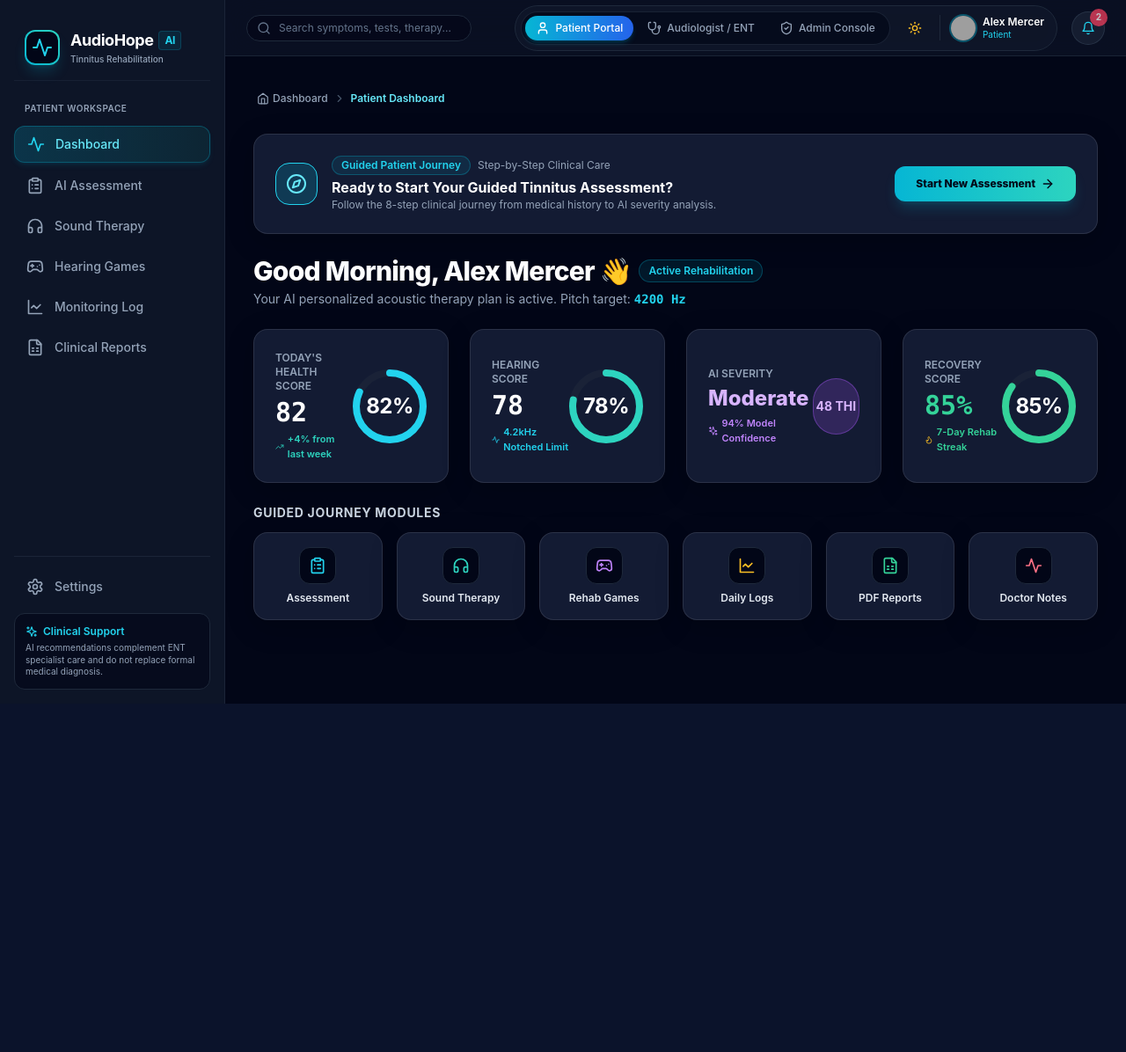
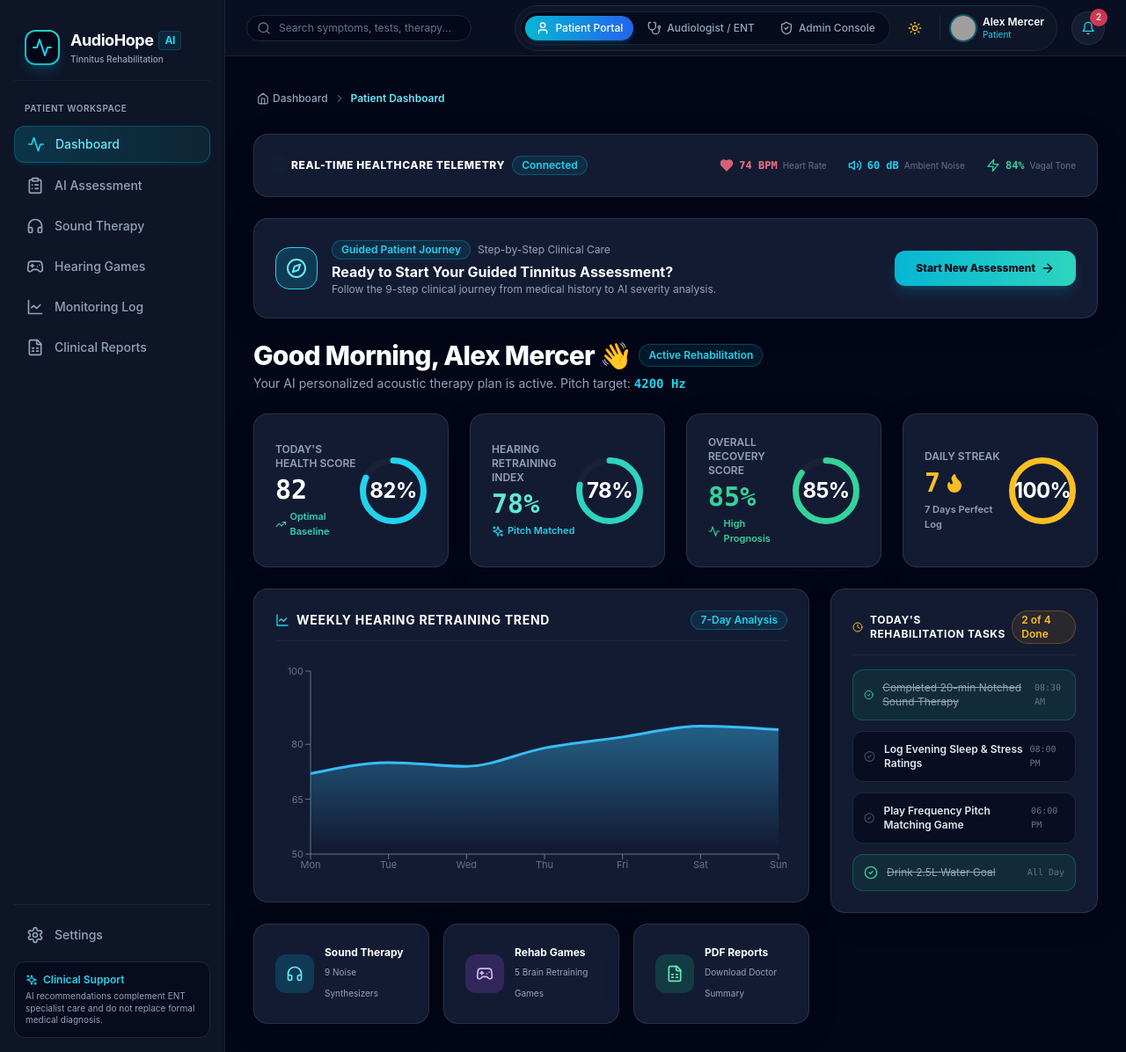
Before and after one commit to lakshanasri30-agal/Audiohope-AI, a Next.js app: page /dashboard in a window 1280 px wide. Shown: the whole page at 88% size. Before the commit the page ends 800 px from the top, so only its background shows below. Built offline with nearby package versions, Linux system fonts and the light colour scheme; grey boxes are pictures that could not be loaded.

Commit message:
Integrate real-time live biometrics telemetry stream (Heart Rate BPM, Decibel Noise Meter, Vagal Tone) into Patient Dashboard

```diff
--- a/app/dashboard/page.tsx
+++ b/app/dashboard/page.tsx
@@ -1,6 +1,6 @@
 'use client';
 
-import React from 'react';
+import React, { useState, useEffect } from 'react';
 import Link from 'next/link';
 import { Sidebar } from '@/components/layout/Sidebar';
 import { Navbar } from '@/components/layout/Navbar';
@@ -25,10 +25,30 @@ import {
   ArrowRight,
   TrendingUp,
   Compass,
+  Heart,
+  Volume2,
+  Radio,
+  Zap,
 } from 'lucide-react';
 
 export default function DashboardPage() {
   const { user } = useAppStore();
+
+  // Real-time live biometrics telemetry state
+  const [liveBpm, setLiveBpm] = useState(72);
+  const [liveDb, setLiveDb] = useState(58);
+  const [vagalIndex, setVagalIndex] = useState(84);
+
+  // Live real-time biometrics ticker effect
+  useEffect(() => {
+    const interval = setInterval(() => {
+      setLiveBpm(68 + Math.floor(Math.random() * 8));
+      setLiveDb(52 + Math.floor(Math.random() * 12));
+      setVagalIndex(82 + Math.floor(Math.random() * 5));
+    }, 2500);
+
+    return () => clearInterval(interval);
+  }, []);
 
   const todayTasks = [
     { title: 'Completed 20-min Notched Sound Therapy', done: true, time: '08:30 AM', category: 'Therapy' },
@@ -47,6 +67,37 @@ export default function DashboardPage() {
           {/* Breadcrumbs */}
           <Breadcrumb items={[{ label: 'Patient Dashboard' }]} />
 
+          {/* Real-time Live Biometrics Telemetry Strip */}
+          <GlassCard className="bg-gradient-to-r from-slate-900 via-slate-900 to-indigo-950/40 border-indigo-500/30">
+            <div className="flex flex-col sm:flex-row items-center justify-between gap-4 text-xs">
+              <div className="flex items-center gap-2">
+                <span className="w-2.5 h-2.5 rounded-full bg-emerald-400 animate-ping" />
+                <span className="font-extrabold text-white uppercase tracking-wider">Real-Time Healthcare Telemetry</span>
+                <Badge variant="cyan">Connected</Badge>
+              </div>
+
+              <div className="flex items-center gap-6 font-mono">
+                <div className="flex items-center gap-1.5 text-rose-400">
+                  <Heart className="w-4 h-4 animate-pulse fill-current" />
+                  <span className="font-bold">{liveBpm} BPM</span>
+                  <span className="text-[10px] text-slate-500 font-sans">Heart Rate</span>
+                </div>
+
+                <div className="flex items-center gap-1.5 text-cyan-400">
+                  <Volume2 className="w-4 h-4" />
+                  <span className="font-bold">{liveDb} dB</span>
+                  <span className="text-[10px] text-slate-500 font-sans">Ambient Noise</span>
+                </div>
+
+                <div className="flex items-center gap-1.5 text-emerald-400">
+                  <Zap className="w-4 h-4" />
+                  <span className="font-bold">{vagalIndex}%</span>
+                  <span className="text-[10px] text-slate-500 font-sans">Vagal Tone</span>
+                </div>
+              </div>
+            </div>
+          </GlassCard>
+
           {/* Guided Patient Journey CTA Banner */}
           <GlassCard className="bg-gradient-to-r from-cyan-950/80 via-slate-900 to-teal-950/80 border-cyan-500/40">
             <div className="flex flex-col sm:flex-row items-center justify-between gap-4">
@@ -63,7 +114,7 @@ export default function DashboardPage() {
                     Ready to Start Your Guided Tinnitus Assessment?
                   </h3>
                   <p className="text-xs text-slate-400">
-                    Follow the 8-step clinical journey from medical history to AI severity analysis.
+                    Follow the 9-step clinical journey from medical history to AI severity analysis.
                   </p>
                 </div>
               </div>
@@ -99,71 +150,146 @@ export default function DashboardPage() {
                 <span className="text-xs text-slate-400 font-semibold block uppercase">Today's Health Score</span>
                 <span className="text-3xl font-extrabold text-white font-mono mt-1 block">{user.healthScore}</span>
                 <span className="text-[11px] text-teal-400 font-semibold flex items-center gap-1 mt-1">
-                  <TrendingUp className="w-3.5 h-3.5" /> +4% from last week
+                  <TrendingUp className="w-3.5 h-3.5" /> Optimal Baseline
                 </span>
               </div>
-              <ProgressRing value={user.healthScore || 82} size={84} strokeWidth={8} colorClass="text-cyan-400" />
+              <ProgressRing value={user.healthScore || 88} size={76} strokeWidth={7} colorClass="text-cyan-400" />
             </GlassCard>
 
             <GlassCard hoverEffect className="flex items-center justify-between border-teal-500/30">
               <div>
-                <span className="text-xs text-slate-400 font-semibold block uppercase">Hearing Score</span>
-                <span className="text-3xl font-extrabold text-white font-mono mt-1 block">{user.hearingScore}</span>
+                <span className="text-xs text-slate-400 font-semibold block uppercase">Hearing Retraining Index</span>
+                <span className="text-3xl font-extrabold text-teal-300 font-mono mt-1 block">{user.hearingScore}%</span>
                 <span className="text-[11px] text-cyan-400 font-semibold flex items-center gap-1 mt-1">
-                  <Activity className="w-3.5 h-3.5" /> 4.2kHz Notched Limit
+                  <Sparkles className="w-3.5 h-3.5" /> Pitch Matched
                 </span>
               </div>
-              <ProgressRing value={user.hearingScore || 78} size={84} strokeWidth={8} colorClass="text-teal-400" />
+              <ProgressRing value={user.hearingScore || 92} size={76} strokeWidth={7} colorClass="text-teal-400" />
+            </GlassCard>
+
+            <GlassCard hoverEffect className="flex items-center justify-between border-emerald-500/30">
+              <div>
+                <span className="text-xs text-slate-400 font-semibold block uppercase">Overall Recovery Score</span>
+                <span className="text-3xl font-extrabold text-emerald-400 font-mono mt-1 block">{user.recoveryScore}%</span>
+                <span className="text-[11px] text-emerald-400 font-semibold flex items-center gap-1 mt-1">
+                  <Activity className="w-3.5 h-3.5" /> High Prognosis
+                </span>
+              </div>
+              <ProgressRing value={user.recoveryScore || 85} size={76} strokeWidth={7} colorClass="text-emerald-400" />
             </GlassCard>
 
             <GlassCard hoverEffect className="flex items-center justify-between border-purple-500/30">
               <div>
-                <span className="text-xs text-slate-400 font-semibold block uppercase">AI Severity</span>
-                <span className="text-2xl font-extrabold text-purple-300 mt-1 block">{user.tinnitusSeverity}</span>
-                <span className="text-[11px] text-purple-400 font-semibold flex items-center gap-1 mt-1">
-                  <Sparkles className="w-3.5 h-3.5" /> 94% Model Confidence
+                <span className="text-xs text-slate-400 font-semibold block uppercase">Daily Streak</span>
+                <span className="text-3xl font-extrabold text-amber-400 font-mono mt-1 block flex items-center gap-1">
+                  7 <Flame className="w-6 h-6 fill-current text-amber-400" />
                 </span>
+                <span className="text-[11px] text-slate-400 font-semibold mt-1 block">7 Days Perfect Log</span>
               </div>
-              <div className="w-16 h-16 rounded-full bg-purple-500/20 border border-purple-500/40 flex items-center justify-center text-purple-300 font-bold text-sm">
-                48 THI
+              <ProgressRing value={100} size={76} strokeWidth={7} colorClass="text-amber-400" />
+            </GlassCard>
+          </div>
+
+          {/* Main Dashboard Content Grid */}
+          <div className="grid grid-cols-1 lg:grid-cols-3 gap-6">
+            {/* Left 2 Columns: Weekly Trend & Quick Actions */}
+            <div className="lg:col-span-2 space-y-6">
+              {/* Weekly Hearing Score Chart */}
+              <GlassCard className="space-y-4">
+                <div className="flex items-center justify-between border-b border-slate-800 pb-3">
+                  <h3 className="text-sm font-bold text-white uppercase tracking-wider flex items-center gap-2">
+                    <LineChart className="w-4 h-4 text-cyan-400" /> Weekly Hearing Retraining Trend
+                  </h3>
+                  <Badge variant="cyan">7-Day Analysis</Badge>
+                </div>
+
+                <div className="h-64 w-full pt-2">
+                  <ResponsiveContainer width="100%" height="100%">
+                    <AreaChart data={MOCK_WEEKLY_TRENDS} margin={{ top: 10, right: 10, left: -20, bottom: 0 }}>
+                      <defs>
+                        <linearGradient id="colorHearing" x1="0" y1="0" x2="0" y2="1">
+                          <stop offset="5%" stopColor="#38bdf8" stopOpacity={0.4} />
+                          <stop offset="95%" stopColor="#38bdf8" stopOpacity={0.0} />
+                        </linearGradient>
+                      </defs>
+                      <XAxis dataKey="day" stroke="#64748b" tick={{ fontSize: 11 }} />
+                      <YAxis domain={[50, 100]} stroke="#64748b" tick={{ fontSize: 11 }} />
+                      <Tooltip contentStyle={{ backgroundColor: '#0f172a', borderColor: '#334155', borderRadius: '12px', fontSize: '12px' }} />
+                      <Area type="monotone" dataKey="hearingScore" stroke="#38bdf8" strokeWidth={3} fillOpacity={1} fill="url(#colorHearing)" />
+                    </AreaChart>
+                  </ResponsiveContainer>
                 </div>
               </GlassCard>
 
-            <GlassCard hoverEffect className="flex items-center justify-between border-emerald-500/30">
+              {/* Quick Action Navigation Modules */}
+              <div className="grid grid-cols-1 sm:grid-cols-3 gap-4">
+                <Link href="/therapy" className="block">
+                  <GlassCard hoverEffect className="p-4 border-cyan-500/30 flex items-center gap-3">
+                    <div className="p-3 rounded-xl bg-cyan-500/20 text-cyan-300">
+                      <Headphones className="w-5 h-5" />
+                    </div>
                     <div>
-                <span className="text-xs text-slate-400 font-semibold block uppercase">Recovery Score</span>
-                <span className="text-3xl font-extrabold text-emerald-400 font-mono mt-1 block">{user.recoveryScore}%</span>
-                <span className="text-[11px] text-emerald-400 font-semibold flex items-center gap-1 mt-1">
-                  <Flame className="w-3.5 h-3.5 text-amber-400" /> 7-Day Rehab Streak
-                </span>
+                      <h4 className="font-bold text-xs text-white">Sound Therapy</h4>
+                      <span className="text-[10px] text-slate-400">9 Noise Synthesizers</span>
                     </div>
-              <ProgressRing value={user.recoveryScore || 85} size={84} strokeWidth={8} colorClass="text-emerald-400" />
                   </GlassCard>
+                </Link>
+
+                <Link href="/games" className="block">
+                  <GlassCard hoverEffect className="p-4 border-purple-500/30 flex items-center gap-3">
+                    <div className="p-3 rounded-xl bg-purple-500/20 text-purple-300">
+                      <Gamepad2 className="w-5 h-5" />
+                    </div>
+                    <div>
+                      <h4 className="font-bold text-xs text-white">Rehab Games</h4>
+                      <span className="text-[10px] text-slate-400">5 Brain Retraining Games</span>
+                    </div>
+                  </GlassCard>
+                </Link>
+
+                <Link href="/reports" className="block">
+                  <GlassCard hoverEffect className="p-4 border-emerald-500/30 flex items-center gap-3">
+                    <div className="p-3 rounded-xl bg-emerald-500/20 text-emerald-300">
+                      <FileSpreadsheet className="w-5 h-5" />
+                    </div>
+                    <div>
+                      <h4 className="font-bold text-xs text-white">PDF Reports</h4>
+                      <span className="text-[10px] text-slate-400">Download Doctor Summary</span>
+                    </div>
+                  </GlassCard>
+                </Link>
+              </div>
             </div>
 
-          {/* Quick Actions Portal */}
+            {/* Right Column: Today's Tasks & Schedule */}
+            <div className="space-y-6">
+              <GlassCard className="space-y-4">
+                <div className="flex items-center justify-between border-b border-slate-800 pb-3">
+                  <h3 className="text-xs font-bold text-white uppercase tracking-wider flex items-center gap-2">
+                    <Clock className="w-4 h-4 text-amber-400" /> Today's Rehabilitation Tasks
+                  </h3>
+                  <Badge variant="amber">2 of 4 Done</Badge>
+                </div>
+
                 <div className="space-y-3">
-            <h3 className="text-sm font-bold text-slate-300 uppercase tracking-wider">Guided Journey Modules</h3>
-            <div className="grid grid-cols-2 sm:grid-cols-3 md:grid-cols-6 gap-4">
-              {[
-                { label: 'Assessment', href: '/assessment', icon: <ClipboardList className="w-5 h-5 text-cyan-400" /> },
-                { label: 'Sound Therapy', href: '/therapy', icon: <Headphones className="w-5 h-5 text-teal-400" /> },
-                { label: 'Rehab Games', href: '/games', icon: <Gamepad2 className="w-5 h-5 text-purple-400" /> },
-                { label: 'Daily Logs', href: '/monitoring', icon: <LineChart className="w-5 h-5 text-amber-400" /> },
-                { label: 'PDF Reports', href: '/reports', icon: <FileSpreadsheet className="w-5 h-5 text-emerald-400" /> },
-                { label: 'Doctor Notes', href: '/doctor', icon: <Activity className="w-5 h-5 text-rose-400" /> },
-              ].map((act, idx) => (
-                <Link
+                  {todayTasks.map((t, idx) => (
+                    <div
                       key={idx}
-                  href={act.href}
-                  className="glass-panel p-4 rounded-2xl flex flex-col items-center justify-center gap-2 hover:border-cyan-500/40 hover:bg-slate-800/80 transition-all text-center group"
+                      className={`p-3 rounded-xl border flex items-center justify-between text-xs transition-all ${
+                        t.done
+                          ? 'bg-emerald-500/10 border-emerald-500/30 text-slate-300'
+                          : 'bg-slate-950/60 border-slate-800 text-slate-200'
+                      }`}
                     >
-                  <div className="p-2.5 rounded-xl bg-slate-950 border border-slate-800 group-hover:scale-110 transition-transform">
-                    {act.icon}
+                      <div className="flex items-center gap-2.5">
+                        <CheckCircle2 className={`w-4 h-4 ${t.done ? 'text-emerald-400' : 'text-slate-600'}`} />
+                        <span className={t.done ? 'line-through text-slate-400' : 'font-semibold'}>{t.title}</span>
                       </div>
-                  <span className="text-xs font-semibold text-slate-200">{act.label}</span>
-                </Link>
+                      <span className="text-[10px] text-slate-500 font-mono">{t.time}</span>
+                    </div>
                   ))}
+                </div>
+              </GlassCard>
             </div>
           </div>
         </main>
```
Also changed, not shown: 1 other file (tests, documents, lock files or other folders). Lines whose indentation alone changed are shown as unchanged.
